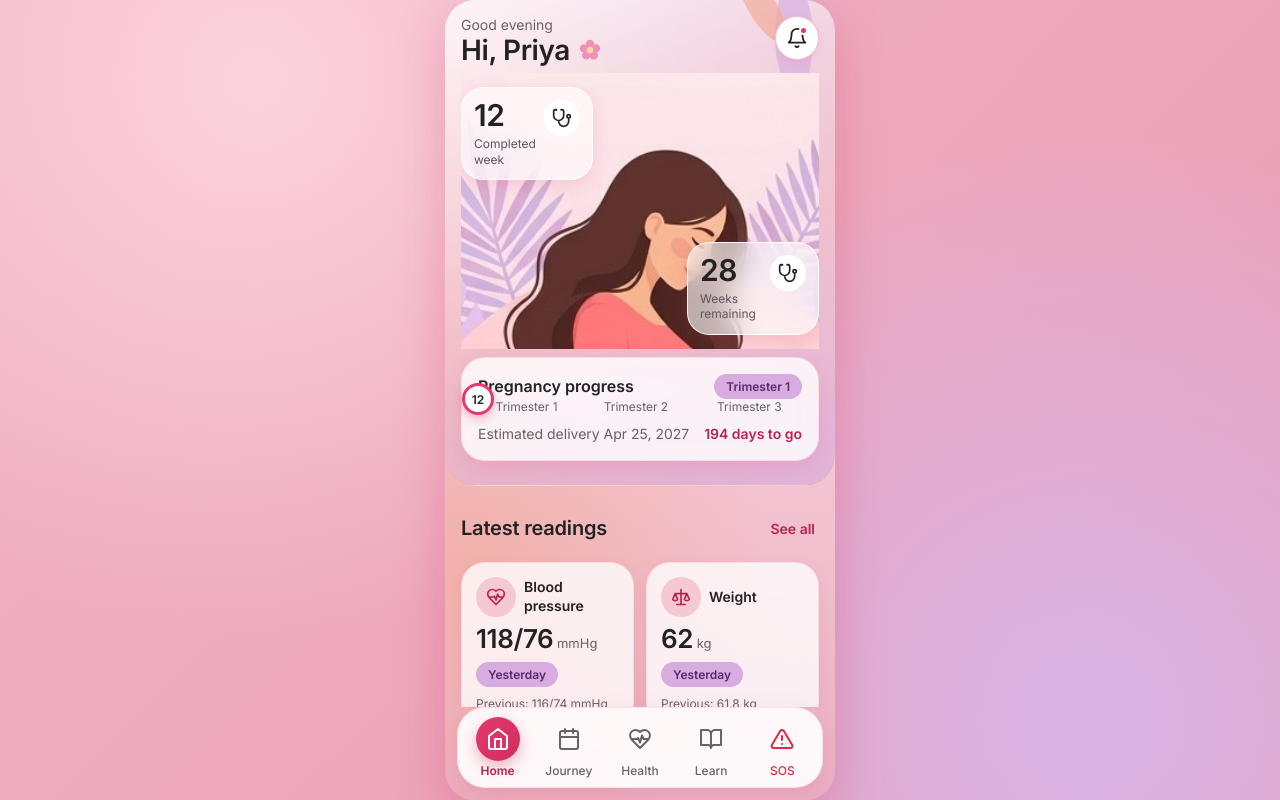
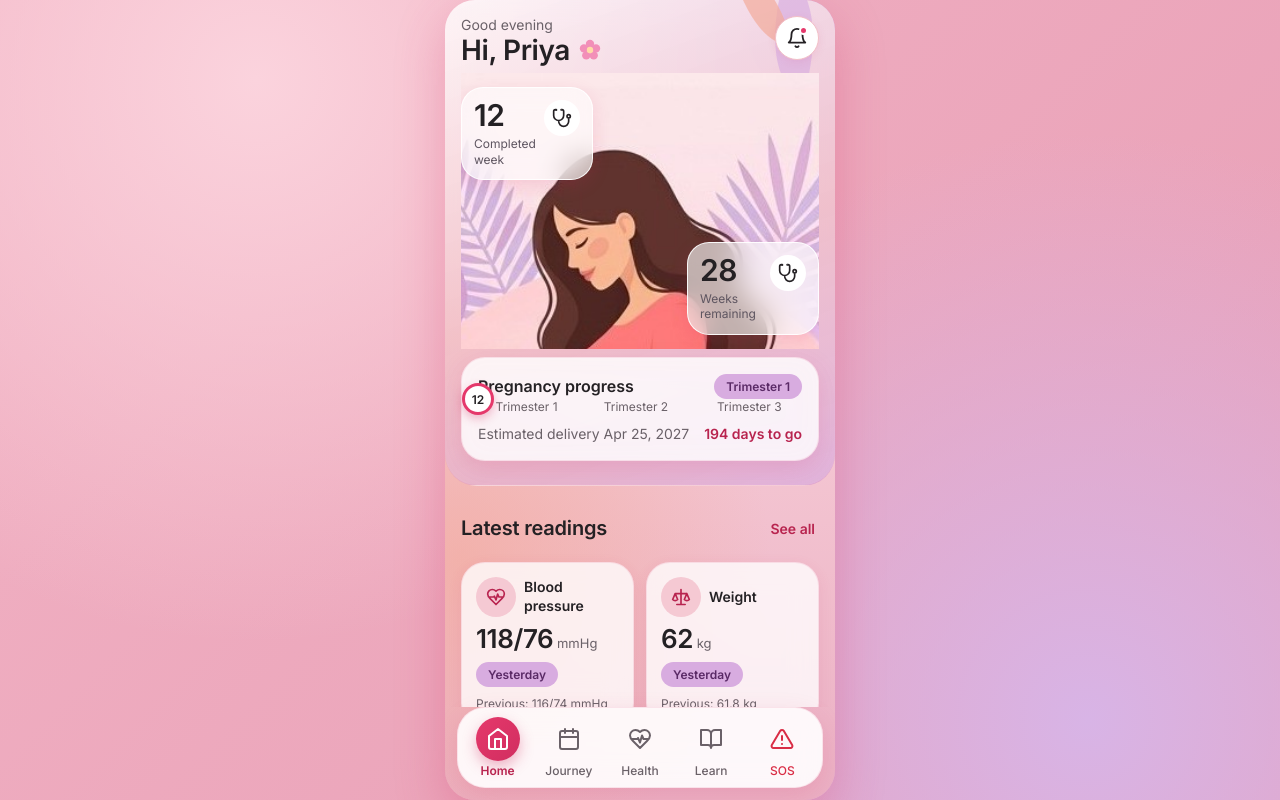
Before and after one commit to pachisiaprincy9-svg/MateriCare, a plain HTML site: page index.html in a window 1280 px wide. Drawn offline with nearby package versions, Linux system fonts and the light colour scheme.

Commit message:
Replace image with a new image source

```diff
--- a/index.html
+++ b/index.html
@@ -213,7 +213,7 @@ textarea.inp{padding:12px 16px;min-height:96px;line-height:1.5}
 </div>
 <sc-if value="{{ hasDue }}" hint-placeholder-val="{{ true }}">
 <div class="hero2">
-<img class="art" src="./image.jpeg" alt="Pregnant woman illustration" aria-hidden="true">
+<img class="art" src="./image2.jpeg" alt="Pregnant woman illustration" aria-hidden="true">
 <div class="fcard fc1"><span><span class="fcn">{{ H.doneWk }}</span><span class="fcl">{{ H.fc1Label }}</span></span><span class="fci"><svg width="20" height="20" viewBox="0 0 24 24" fill="none" stroke="currentColor" stroke-width="2" stroke-linecap="round" stroke-linejoin="round" aria-hidden="true"><path d="{{ I.steth }}"/></svg></span></div>
 <div class="fcard fc2"><span><span class="fcn">{{ H.leftWk }}</span><span class="fcl">{{ H.fc2Label }}</span></span><span class="fci"><svg width="20" height="20" viewBox="0 0 24 24" fill="none" stroke="currentColor" stroke-width="2" stroke-linecap="round" stroke-linejoin="round" aria-hidden="true"><path d="{{ I.steth }}"/></svg></span></div>
 </div>
```
